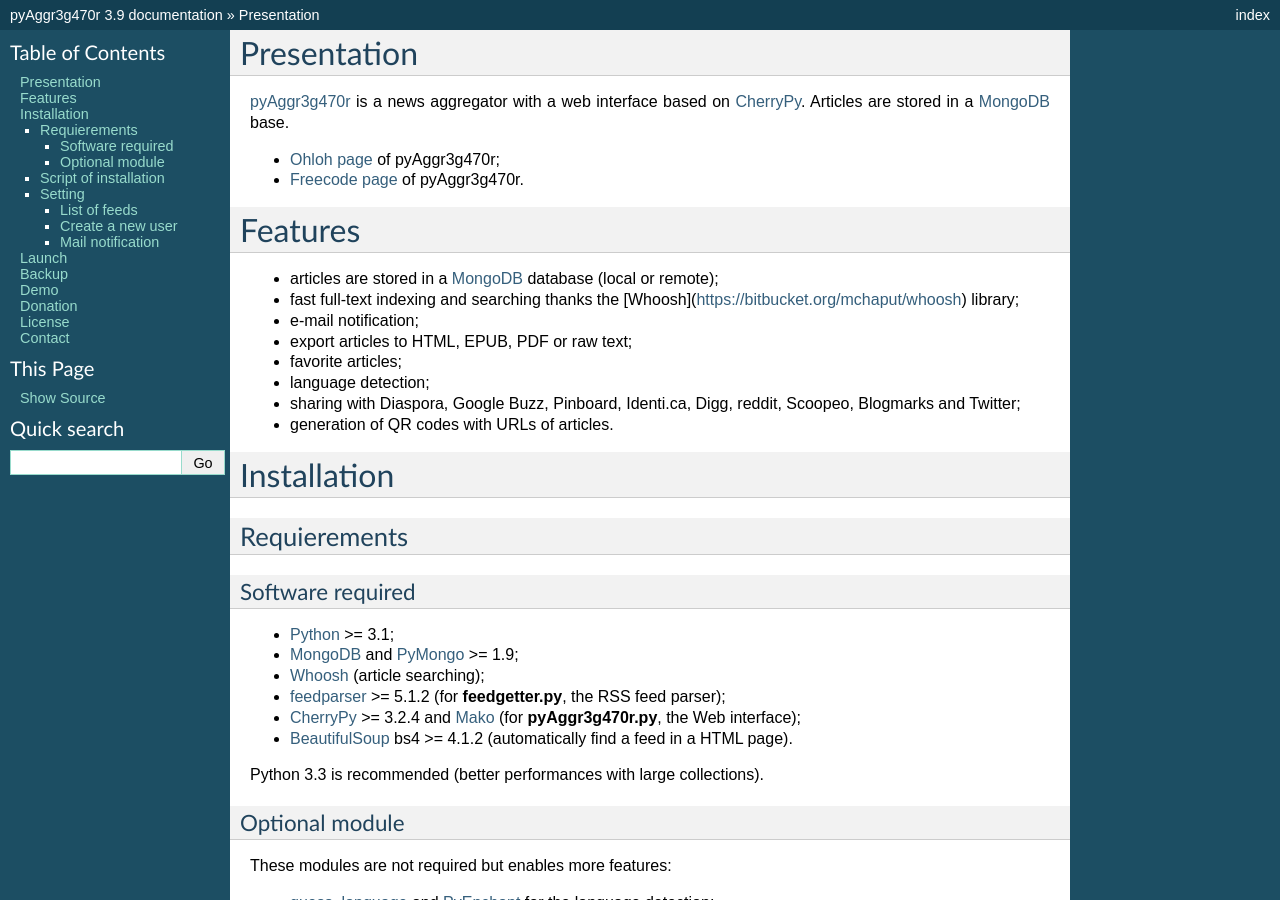
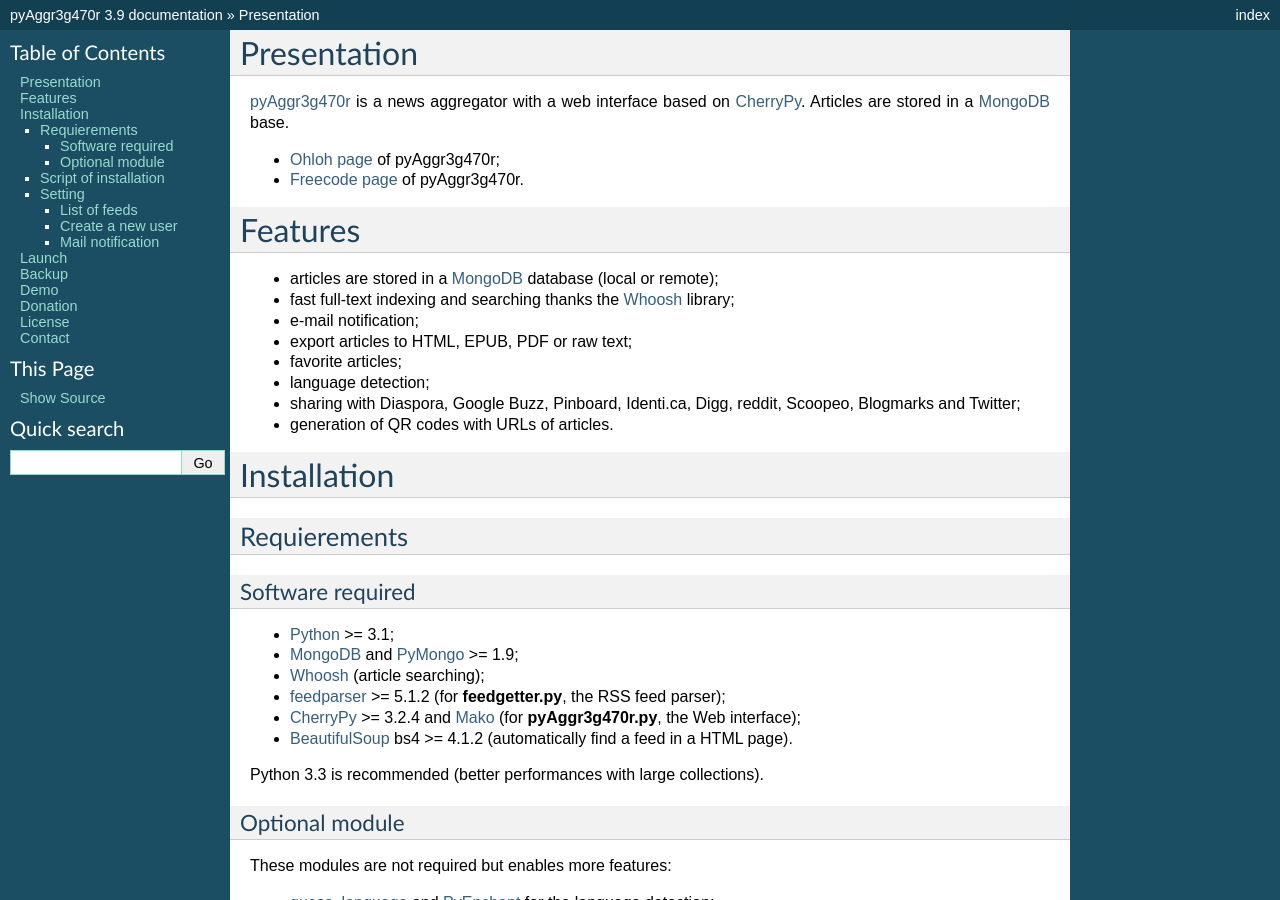
Before and after one commit to cedricbonhomme/newspipe, a Sphinx documentation site: the page built from docs/index.rst, in a window 1280 px wide and 900 px high. Built offline with Sphinx 7.4.7, drawn with Linux system fonts in a browser that asks for light colours; some of the changed lines change nothing that is shown.

Commit message:
Fixed an error with a link in the documentation.

```diff
--- a/docs/index.rst
+++ b/docs/index.rst
@@ -21,7 +21,7 @@
 --------
 
 * articles are stored in a MongoDB_ database (local or remote);
-* fast full-text indexing and searching thanks the [Whoosh](https://bitbucket.org/mchaput/whoosh) library;
+* fast full-text indexing and searching thanks the Whoosh_ library;
 * e-mail notification;
 * export articles to HTML, EPUB, PDF or raw text;
 * favorite articles;
```
